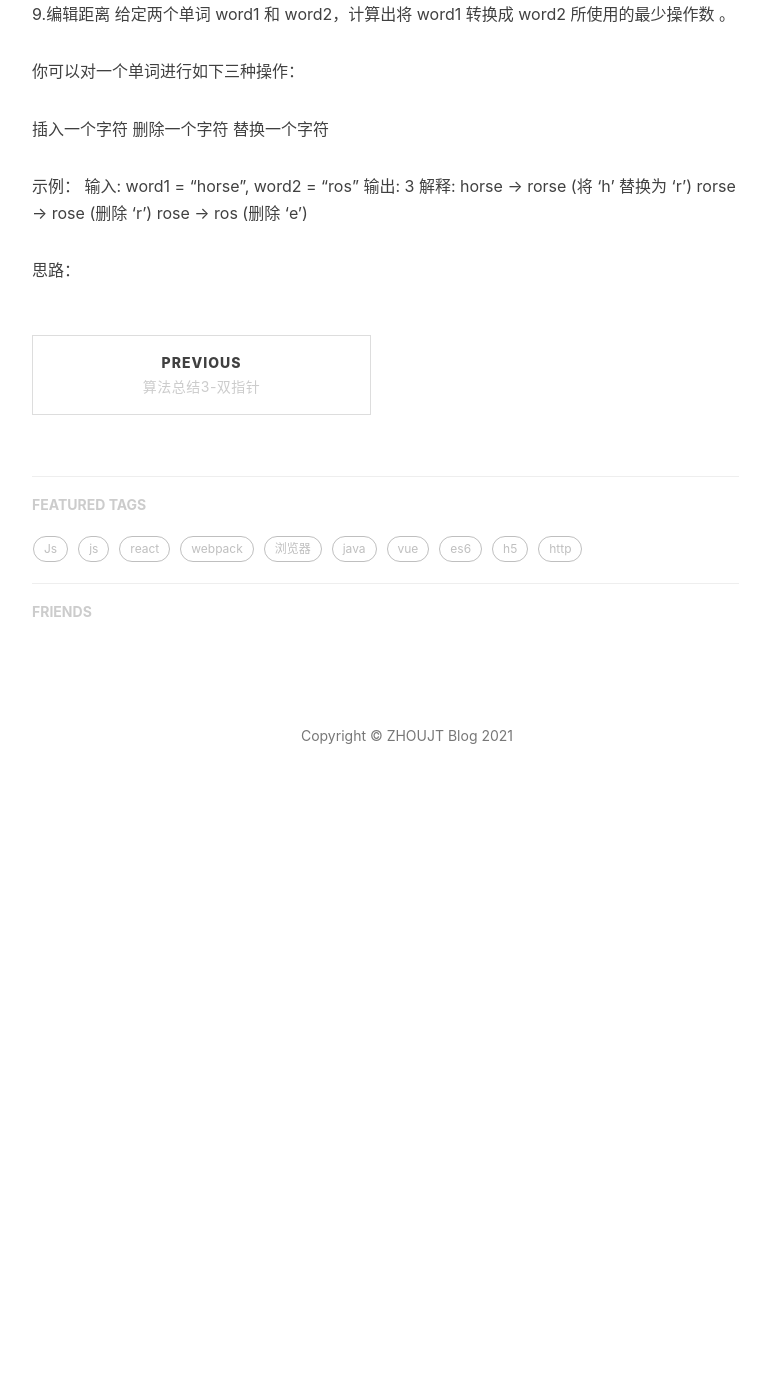
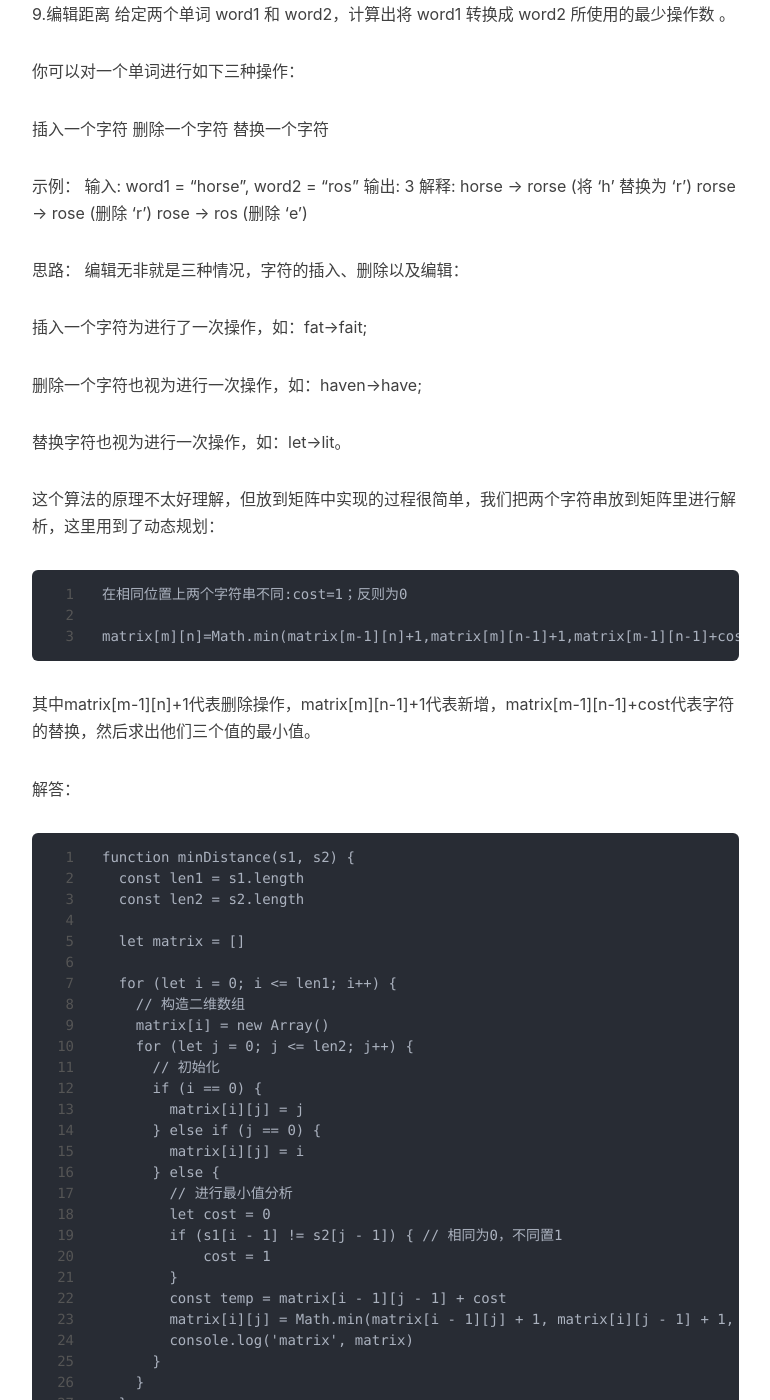
Before and after one commit to juntaozhou05/juntaozho05.github.io, a Jekyll site: the page built from _posts/2021-01-20-Collection4.md, in a window 1280 px wide and 1400 px high, scrolled down 10063 px. Shown: the whole window, without its empty margins (233-1003 px from the left). Built offline with Jekyll 4.4.1, drawn with Linux system fonts in a browser that asks for light colours; nearby versions of some CDN libraries; comment, search, counter and statistics services are not loaded; before the commit the page ends 10903 px from its top, so only the background shows below that; some of the changed text lies outside the part shown.

Commit message:
Update 2021-01-20-Collection4.md

````diff
--- a/_posts/2021-01-20-Collection4.md
+++ b/_posts/2021-01-20-Collection4.md
@@ -451,3 +451,53 @@ rorse -> rose (删除 'r')
 rose -> ros (删除 'e')
 
 思路：
+编辑无非就是三种情况，字符的插入、删除以及编辑：
+
+插入一个字符为进行了一次操作，如：fat->fait;
+
+删除一个字符也视为进行一次操作，如：haven->have;
+
+替换字符也视为进行一次操作，如：let->lit。
+
+这个算法的原理不太好理解，但放到矩阵中实现的过程很简单，我们把两个字符串放到矩阵里进行解析，这里用到了动态规划：
+```
+在相同位置上两个字符串不同:cost=1；反则为0
+
+matrix[m][n]=Math.min(matrix[m-1][n]+1,matrix[m][n-1]+1,matrix[m-1][n-1]+cost)
+```
+其中matrix[m-1][n]+1代表删除操作，matrix[m][n-1]+1代表新增，matrix[m-1][n-1]+cost代表字符的替换，然后求出他们三个值的最小值。
+
+解答：
+```
+function minDistance(s1, s2) {
+  const len1 = s1.length
+  const len2 = s2.length
+
+  let matrix = []
+
+  for (let i = 0; i <= len1; i++) {
+    // 构造二维数组
+    matrix[i] = new Array()
+    for (let j = 0; j <= len2; j++) {
+      // 初始化
+      if (i == 0) {
+        matrix[i][j] = j
+      } else if (j == 0) {
+        matrix[i][j] = i
+      } else {
+        // 进行最小值分析
+        let cost = 0
+        if (s1[i - 1] != s2[j - 1]) { // 相同为0，不同置1
+            cost = 1
+        }
+        const temp = matrix[i - 1][j - 1] + cost
+        matrix[i][j] = Math.min(matrix[i - 1][j] + 1, matrix[i][j - 1] + 1, temp)
+        console.log('matrix', matrix)
+      }
+    }
+  }
+  return matrix[len1][len2] //返回右下角的值
+}
+```
+
+10.
````
